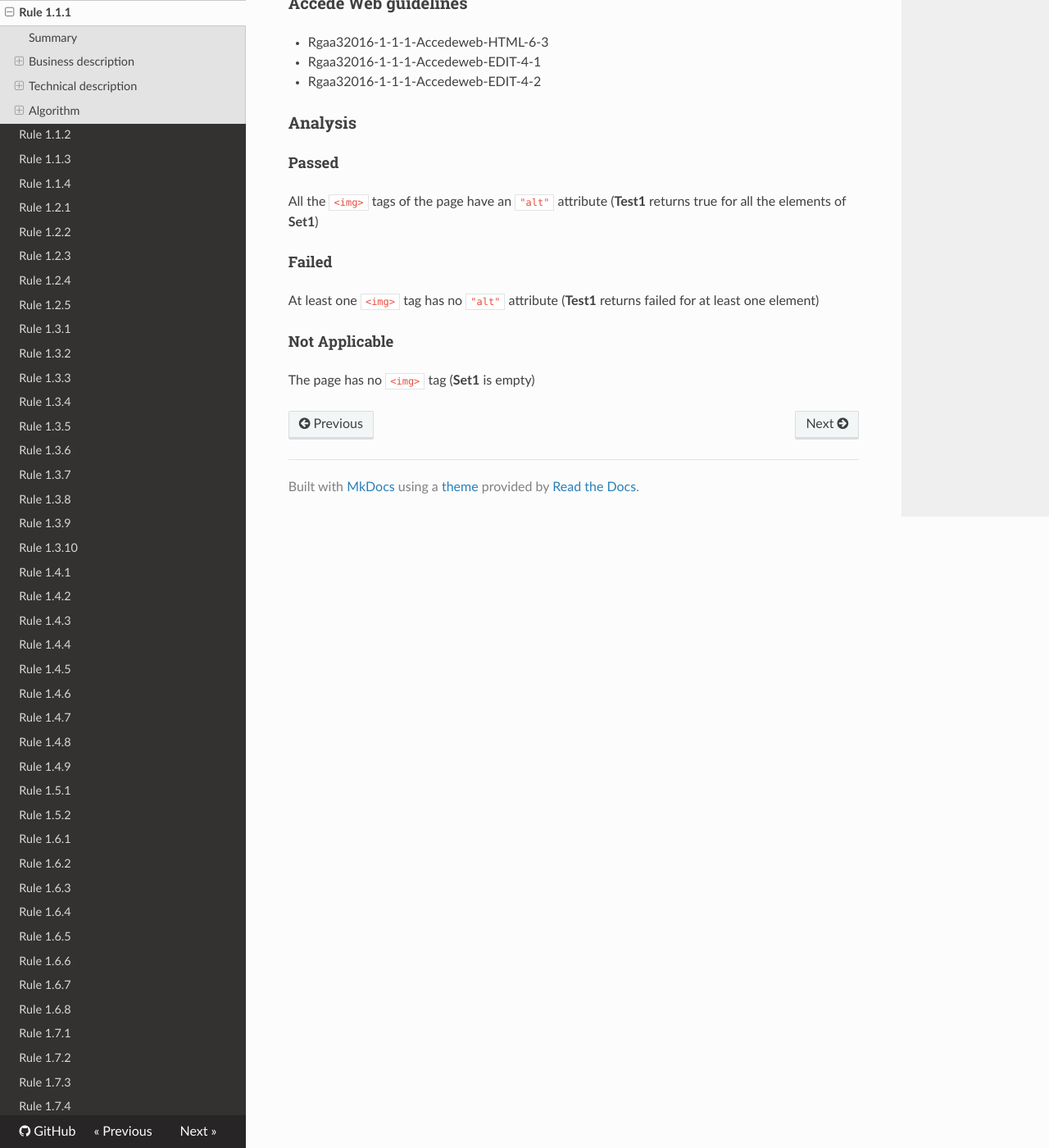
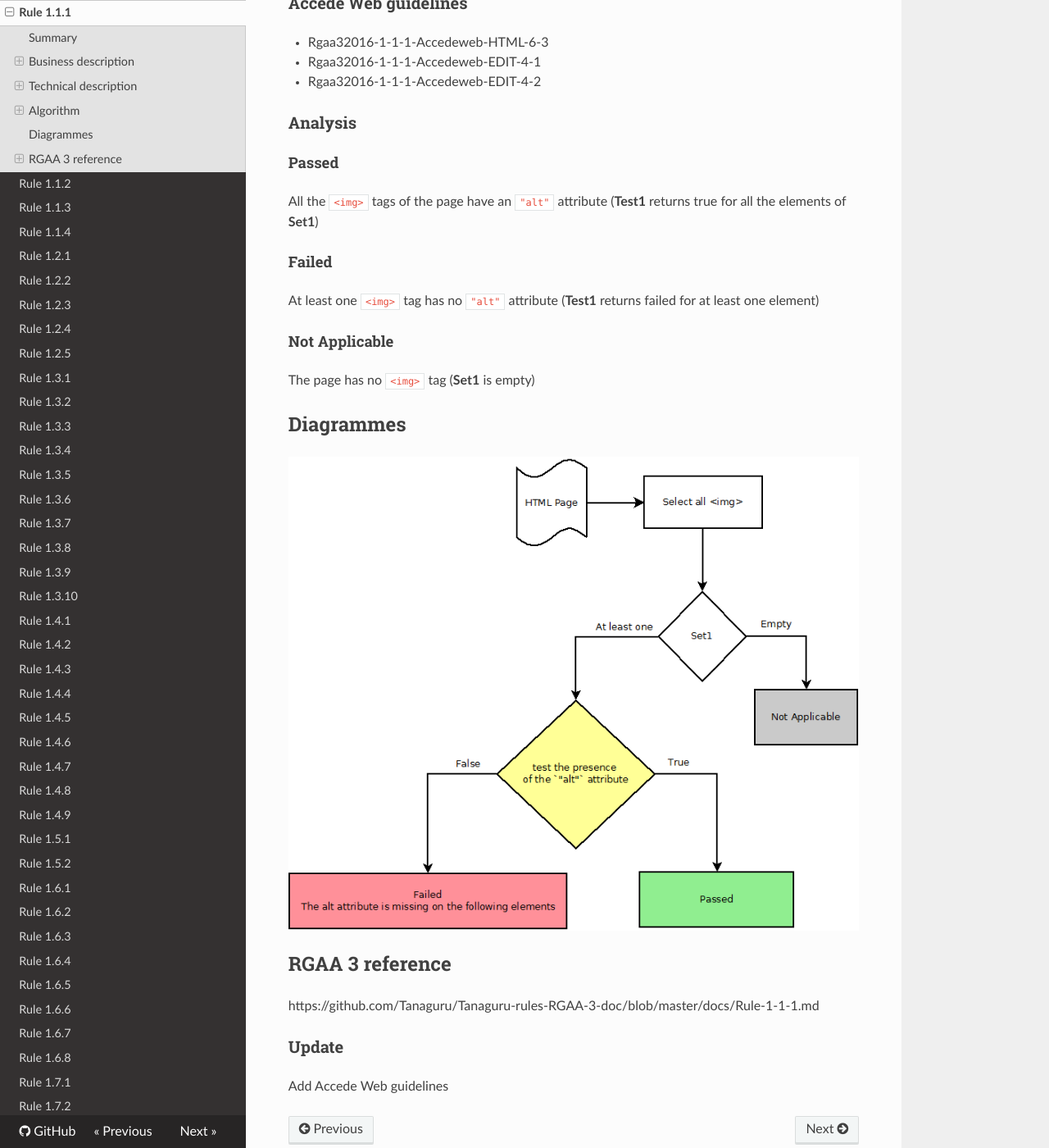
Before and after one commit to Tanaguru/RGAA3-2016, an MkDocs documentation site: the page built from docs/Rule-1-1-1.md, in a window 1280 px wide and 1400 px high, scrolled down 1759 px. Shown: the whole window at 82% size. Built offline with MkDocs 1.6.1, drawn with Linux system fonts in a browser that asks for light colours; nearby versions of some CDN libraries; old or Windows-style settings are respelled for this version of MkDocs.

Commit message:
Update sample test 4.1.1

```diff
--- a/docs/Rule-1-1-1.md
+++ b/docs/Rule-1-1-1.md
@@ -83,3 +83,15 @@ At least one `<img>` tag has no `"alt"` attribute (**Test1** returns failed for
 #### Not Applicable
 
 The page has no `<img>` tag (**Set1** is empty)
+
+## Diagrammes
+
+![](https://raw.githubusercontent.com/Tanaguru/RGAA3-2016/master/docs/Diagrammes/Test1-1-1.png?token=AI6sA6seL_G8Cales6bwE5OeJCu171T4ks5Y-cKmwA%3D%3D)
+
+## RGAA 3 reference
+
+https://github.com/Tanaguru/Tanaguru-rules-RGAA-3-doc/blob/master/docs/Rule-1-1-1.md
+
+### Update
+
+Add Accede Web guidelines
```
Also changed, not shown: docs/Diagrammes/Test4-1-1.png, 3 other files.
